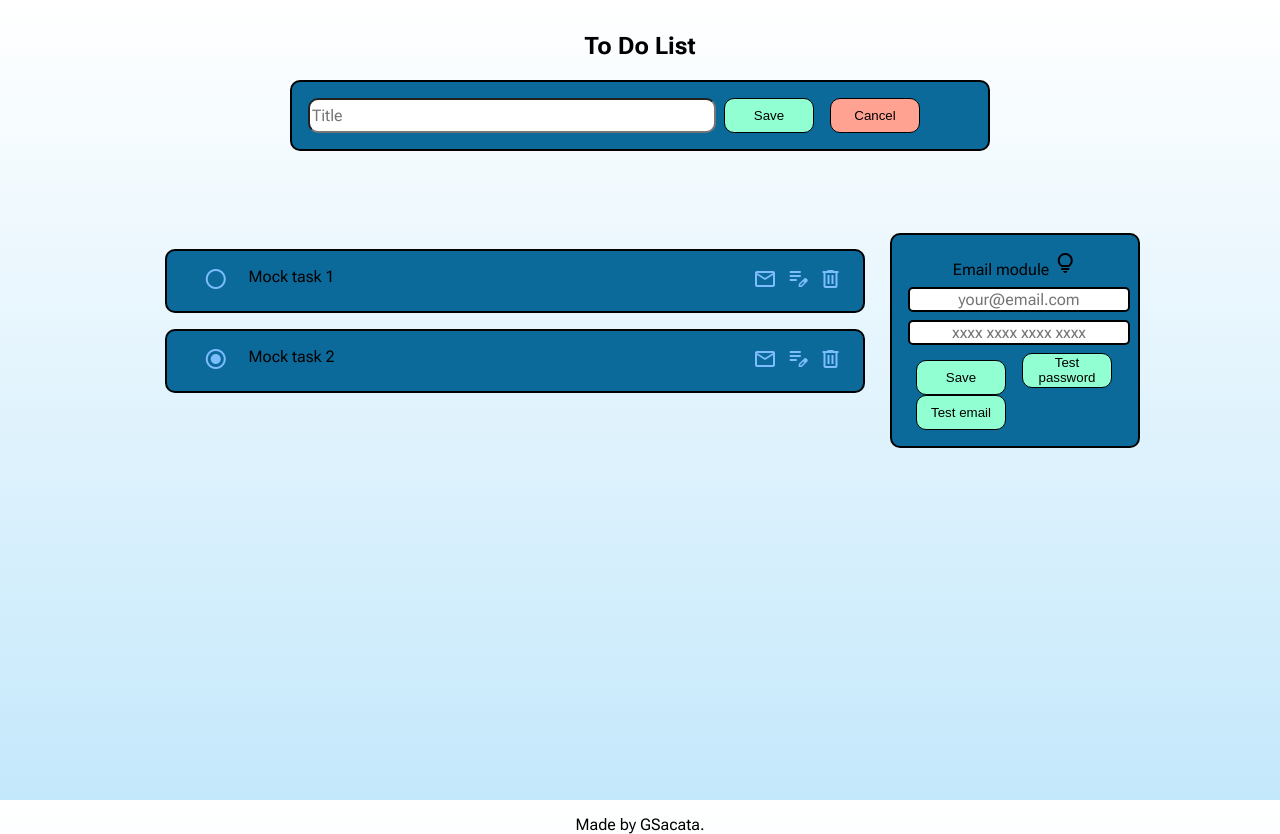
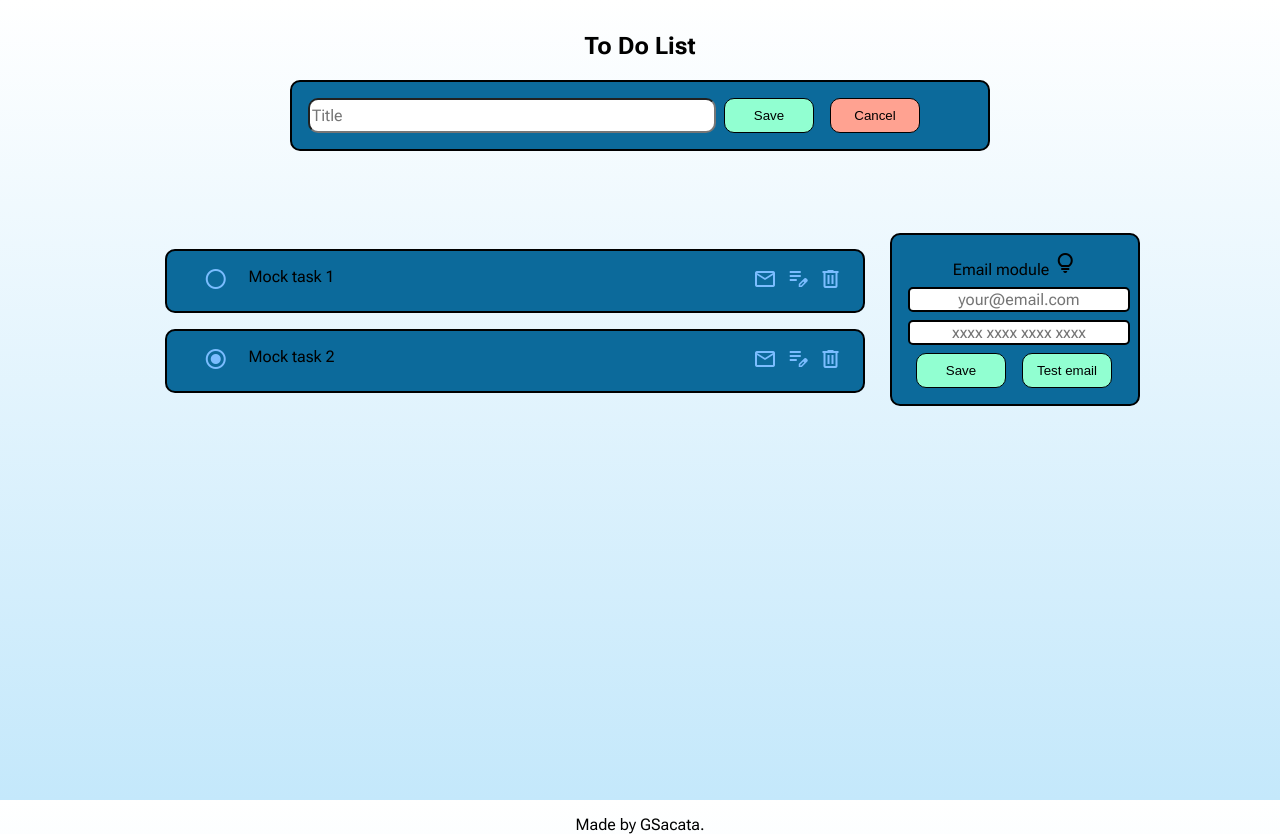
Before and after one commit to GSacata/todolist, an Angular app in the folder frontend/: page / in a window 1280 px wide. Built offline with nearby package versions, Linux system fonts and the light colour scheme; no server answers.

Commit message:
tests password on save

```diff
--- a/frontend/src/app/email-mod/email-mod.component.html
+++ b/frontend/src/app/email-mod/email-mod.component.html
@@ -8,7 +8,7 @@
     </div>
     <div class="email-btn-box">
         <button type="button" (click)="addNewItem(selectedEmail)" class="btn-confirm">Save</button>
-        <button type="button" (click)="testPassword(selectedEmail)" class="btn-confirm">Test password</button>
+        <!-- <button type="button" (click)="testPassword(selectedEmail)" class="btn-confirm">Test password</button> -->
         <button (click)="testEmail(selectedEmail)" class="btn-confirm">Test email</button>
     </div>
     <div class="emailmod-hint-content">
--- a/frontend/src/app/email-mod/email-mod.component.ts
+++ b/frontend/src/app/email-mod/email-mod.component.ts
@@ -30,7 +30,25 @@ export class EmailModComponent {
 
   addNewItem(value: EmailModObj) {
     this.editEmail(value);
-    this.newItemEvent.emit(value);
+
+    // Tests password format
+    this.emailmodapi.getOneEmailModObj(value).subscribe({
+      next: (data) => {
+        this.selectedEmail = data
+      },
+      error: (error) => { console.log(error) },
+      complete: () => { console.log("Success: GET one email object") }
+    })
+    this.tempPassword = this.selectedEmail.email_password
+    console.log(this.tempPassword)
+
+    const regex = new RegExp(/[a-z]{4}\s[a-z]{4}\s[a-z]{4}\s[a-z]{4}/);
+    if (regex.test(this.tempPassword)) {
+      this.hidePasswordWarning();
+      this.newItemEvent.emit(value);
+    } else {
+      this.showPasswordWarning();
+    }
   }
 
   getAllEmailModObj() {
@@ -93,26 +111,6 @@ export class EmailModComponent {
     $(".emailmod-hint-content").slideToggle(1200);
   }
 
-  testPassword(emailobj: EmailModObj) {
-    console.log("Running testpassword");
-    this.emailmodapi.getOneEmailModObj(emailobj).subscribe({
-      next: (data) => {
-        this.selectedEmail = data
-      },
-      error: (error) => { console.log(error) },
-      complete: () => { console.log("Success: GET one email object") }
-    })
-    this.tempPassword = this.selectedEmail.email_password
-    console.log(this.tempPassword)
-
-    const regex = new RegExp(/[a-z]{4}\s[a-z]{4}\s[a-z]{4}\s[a-z]{4}/);
-    if (regex.test(this.tempPassword)) {
-      this.hidePasswordWarning();
-    } else {
-      this.showPasswordWarning();
-    }
-  }
-
   showPasswordWarning() {
     $(".emailmod-invalid").show();
   }
@@ -124,7 +122,6 @@ export class EmailModComponent {
   ngOnInit(): void {
     console.log("Rodou ngOnInit do email-mod")
     console.log(this.selectedEmail)
-    // this.addNewItem(this.selectedEmail);
   }
 
   constructor (private emailmodapi: EmailmodapiService) {
```
Also changed, not shown: 1 other file (tests, documents, lock files or other folders).
